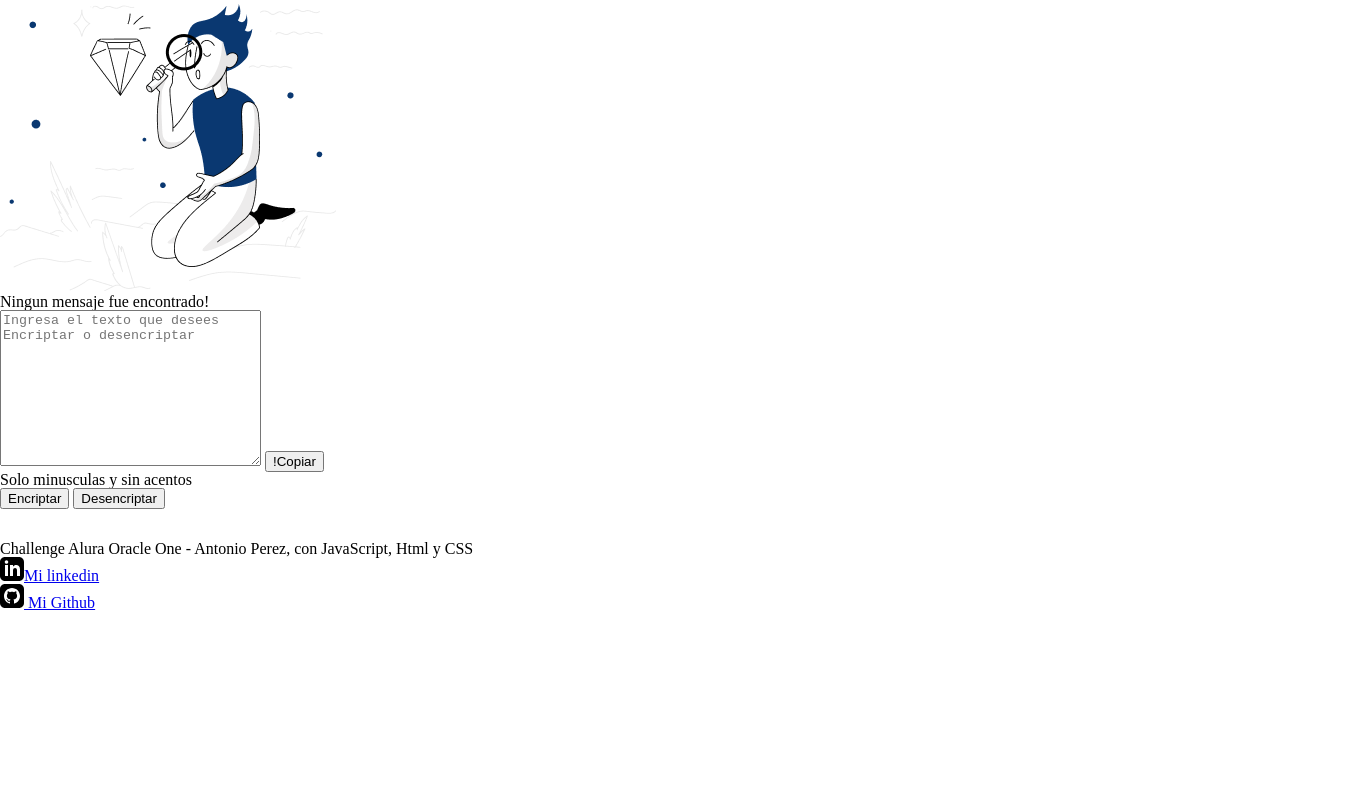
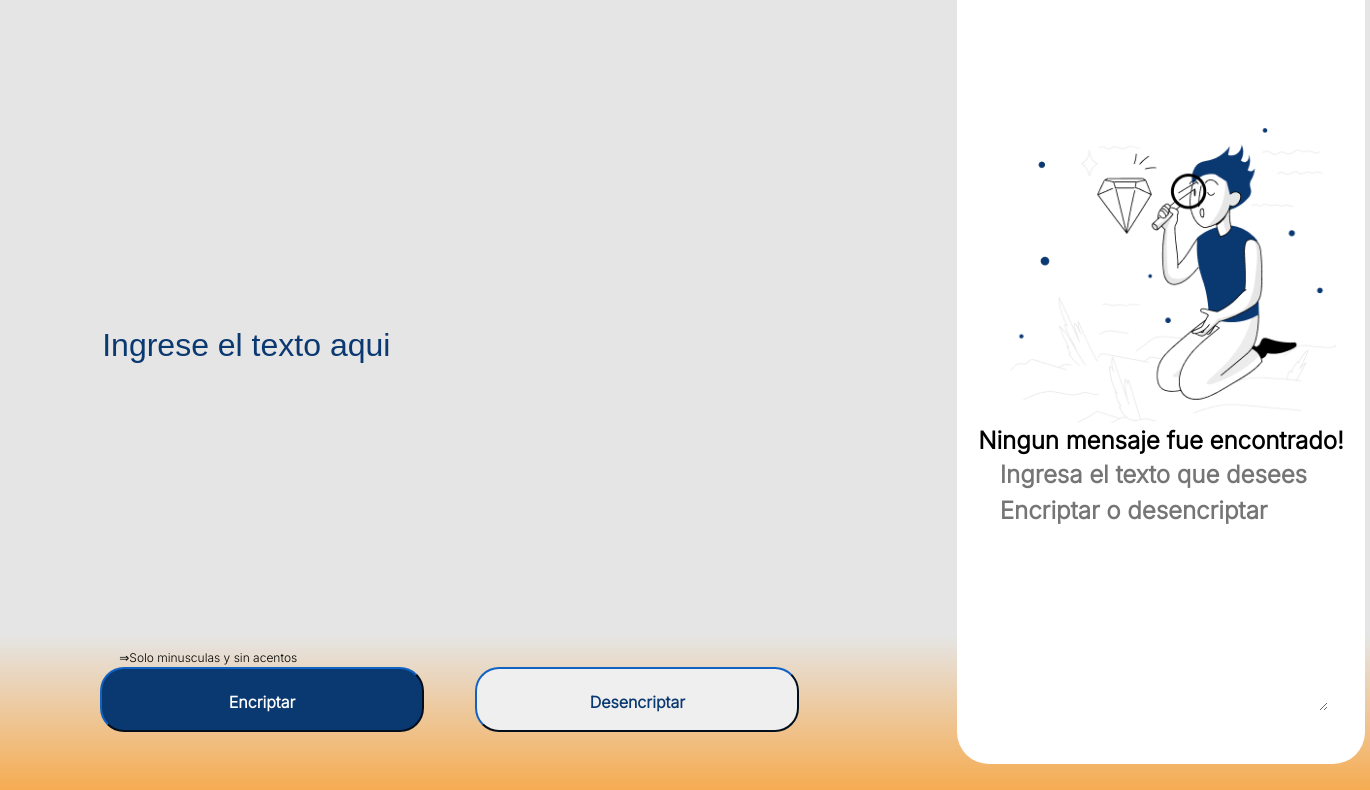
Before and after one commit to Antoniodevweb/Mi_primer_Encriptador_Challengue_Oracle_Alura, a plain HTML site: page index.html in a window 1280 px wide. Shown: the part 85-875 px from the top of the page, 1370 px wide, since content can reach past the window. Before the commit the page ends 800 px from the top, so only its background shows below. Drawn offline with Linux system fonts and the light colour scheme.

Commit message:
link css changed to style.css

```diff
--- a/index.html
+++ b/index.html
@@ -5,7 +5,7 @@
     <meta http-equiv="X-UA-Compatible" content="IE=edge">
     <meta name="viewport" content="width=device-width">
     <link rel="stylesheet" href="reset.css">
-    <link rel="stylesheet" href="styleCha.css">
+    <link rel="stylesheet" href="style.css">
     <script type="text/javascript" src="script.js"></script>
     <link rel="preconnect" href="https://fonts.googleapis.com"><link rel="preconnect" href="https://fonts.gstatic.com" crossorigin><link href="https://fonts.googleapis.com/css2?family=Inter:wght@300&display=swap" rel="stylesheet">
 
```
